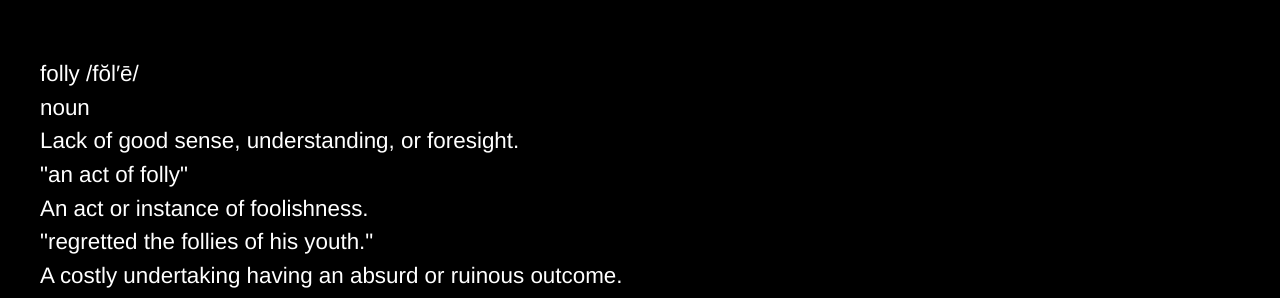
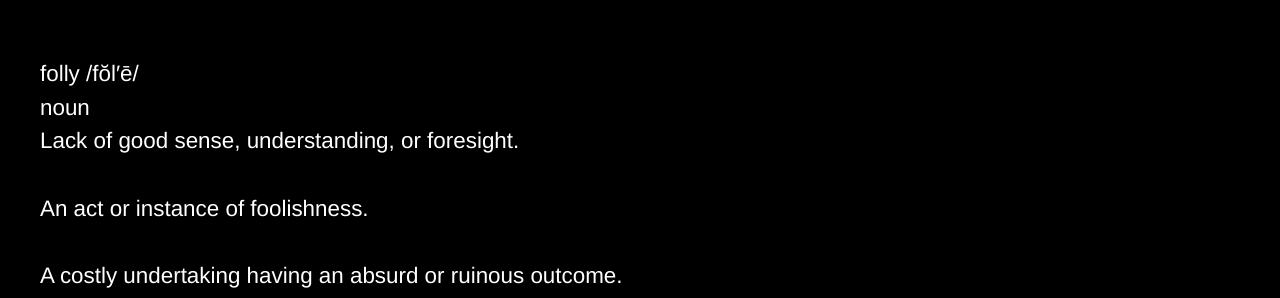
Before and after one commit to NTrachim/WebDev-Folly, a plain HTML site: page index.html in a window 1280 px wide. Shown: the part 782-1080 px from the top of the page. Drawn offline with Linux system fonts and the light colour scheme.

Commit message:
Update index.html

```diff
--- a/index.html
+++ b/index.html
@@ -113,9 +113,9 @@
 folly /fŏl′ē/
 noun
 Lack of good sense, understanding, or foresight.
-"an act of folly"
+
 An act or instance of foolishness.
-"regretted the follies of his youth."
+
 A costly undertaking having an absurd or ruinous outcome.
   </div>
 
```
